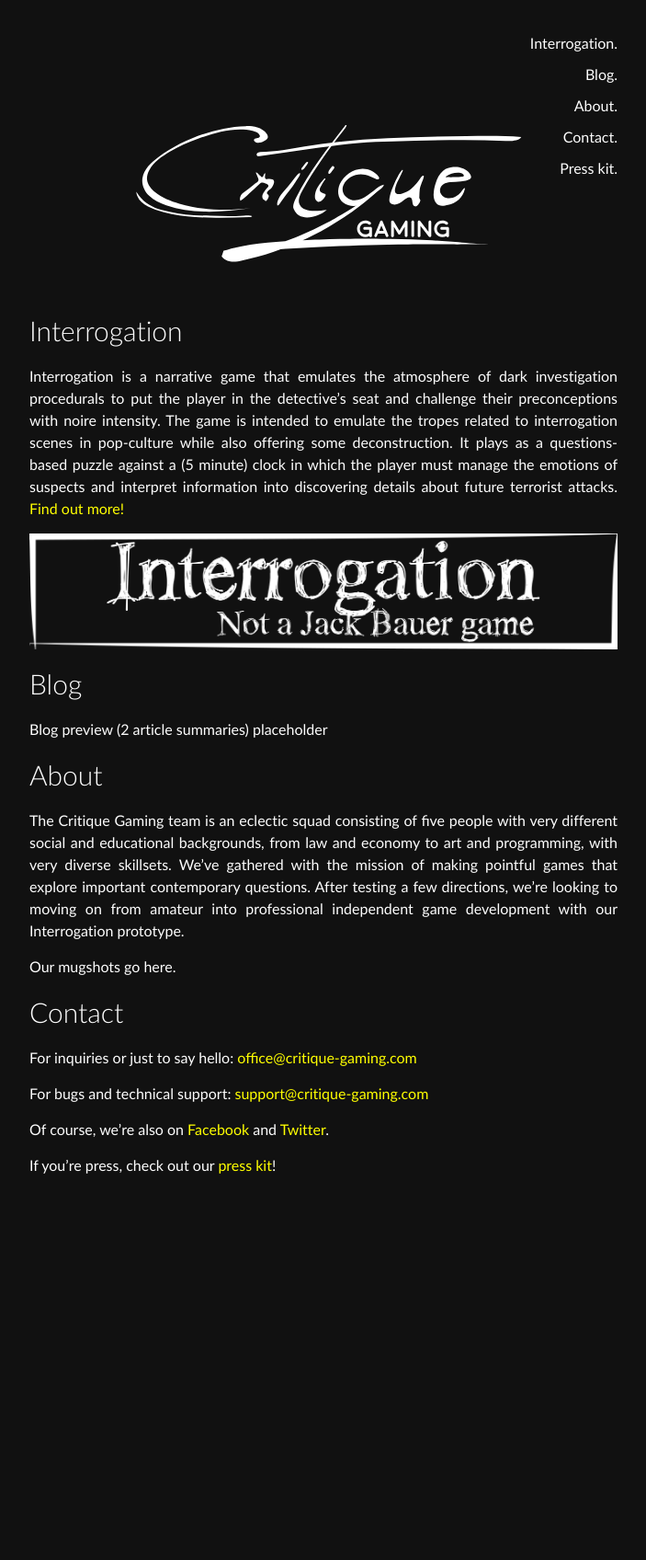
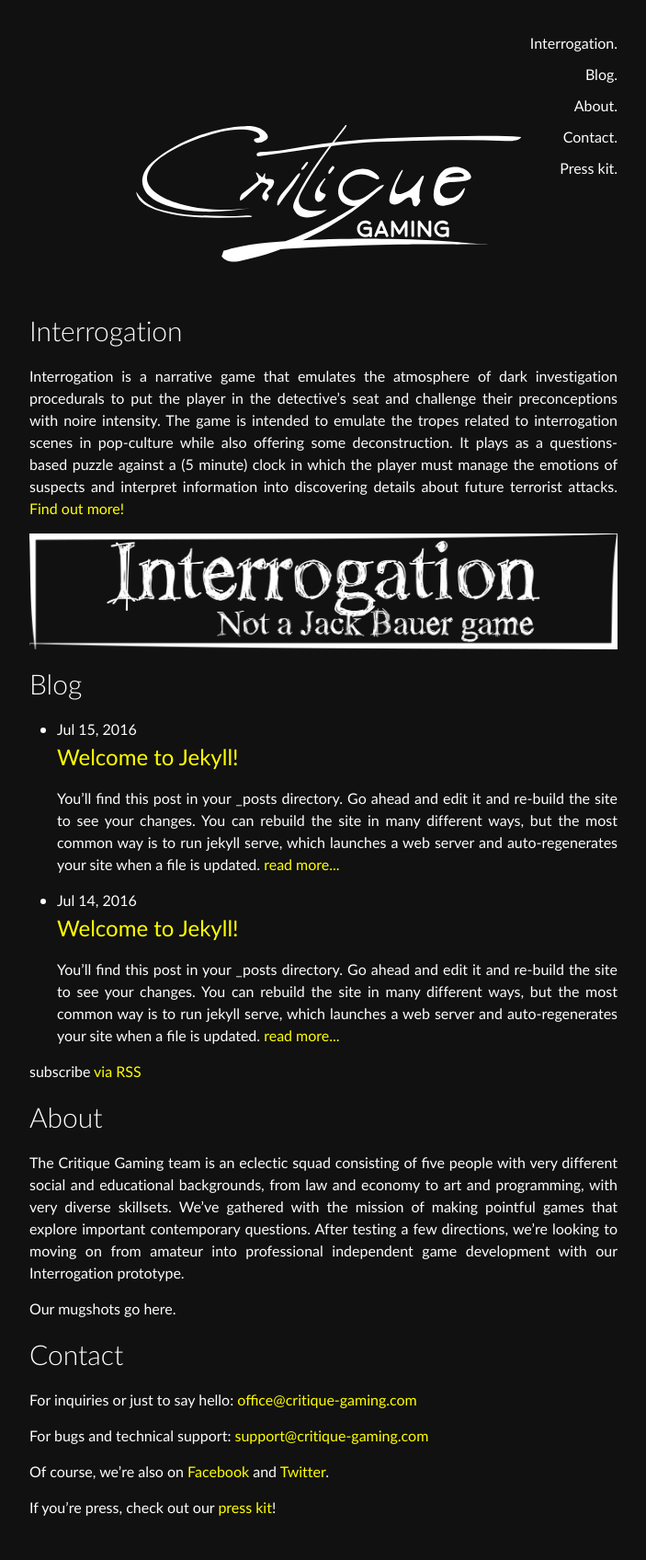
Before and after one commit to dapetcu21/interrogation-site, a Jekyll site: the page built from index.html, in a window 1280 px wide. Shown: the whole page at 92% size, without its empty margins (288-991 px from the left). Built offline with Jekyll 4.4.1, drawn with Linux system fonts in a browser that asks for light colours; before the commit the page ends 1324 px from its top, so only the background shows below that.

Commit message:
Implement blog preview

```diff
--- a/_includes/sections/blog.html
+++ b/_includes/sections/blog.html
@@ -1,17 +1,23 @@
 <h1>Blog</h1>
 
-<p>Blog preview (2 article summaries) placeholder</p>
-
-<!-- <ul class="post-list">
+<ul class="post-list">
   {% for post in site.posts %}
+    {% if forloop.index > 2 %}
+      {% break %}
+    {% endif %}
     <li>
       <span class="post-meta">{{ post.date | date: "%b %-d, %Y" }}</span>
 
       <h2>
         <a class="post-link" href="{{ post.url | prepend: site.baseurl }}">{{ post.title }}</a>
       </h2>
+
+      <p class="post-excerpt">
+        {{ post.excerpt | strip_html }}
+        <a class="post-link" href="{{ post.url | prepend: site.baseurl }}">read more...</a>
+      </p>
     </li>
   {% endfor %}
 </ul>
 
-<p class="rss-subscribe">subscribe <a href="{{ "/feed.xml" | prepend: site.baseurl }}">via RSS</a></p> -->
+<p class="rss-subscribe">subscribe <a href="{{ "/feed.xml" | prepend: site.baseurl }}">via RSS</a></p>
--- /dev/null
+++ b/_posts/2016-07-15-welcome-to-jekyll.markdown
@@ -0,0 +1,25 @@
+---
+layout: post
+title:  "Welcome to Jekyll!"
+date:   2016-07-15 21:26:47 +0300
+categories: jekyll update
+---
+You’ll find this post in your `_posts` directory. Go ahead and edit it and re-build the site to see your changes. You can rebuild the site in many different ways, but the most common way is to run `jekyll serve`, which launches a web server and auto-regenerates your site when a file is updated.
+
+To add new posts, simply add a file in the `_posts` directory that follows the convention `YYYY-MM-DD-name-of-post.ext` and includes the necessary front matter. Take a look at the source for this post to get an idea about how it works.
+
+Jekyll also offers powerful support for code snippets:
+
+{% highlight ruby %}
+def print_hi(name)
+  puts "Hi, #{name}"
+end
+print_hi('Tom')
+#=> prints 'Hi, Tom' to STDOUT.
+{% endhighlight %}
+
+Check out the [Jekyll docs][jekyll-docs] for more info on how to get the most out of Jekyll. File all bugs/feature requests at [Jekyll’s GitHub repo][jekyll-gh]. If you have questions, you can ask them on [Jekyll Talk][jekyll-talk].
+
+[jekyll-docs]: http://jekyllrb.com/docs/home
+[jekyll-gh]:   https://github.com/jekyll/jekyll
+[jekyll-talk]: https://talk.jekyllrb.com/
--- a/_sass/_layout.scss
+++ b/_sass/_layout.scss
@@ -180,6 +180,20 @@
 }
 
 /**
+* Section-specific
+*/
+
+.section-interrogation a > img {
+  transition: all 0.5s ease;
+  opacity: 1;
+}
+
+.section-interrogation a:hover > img,
+.section-interrogation a:active > img {
+  opacity: 0.8;
+}
+
+/**
 * Posts
 */
 .post-header {
```
